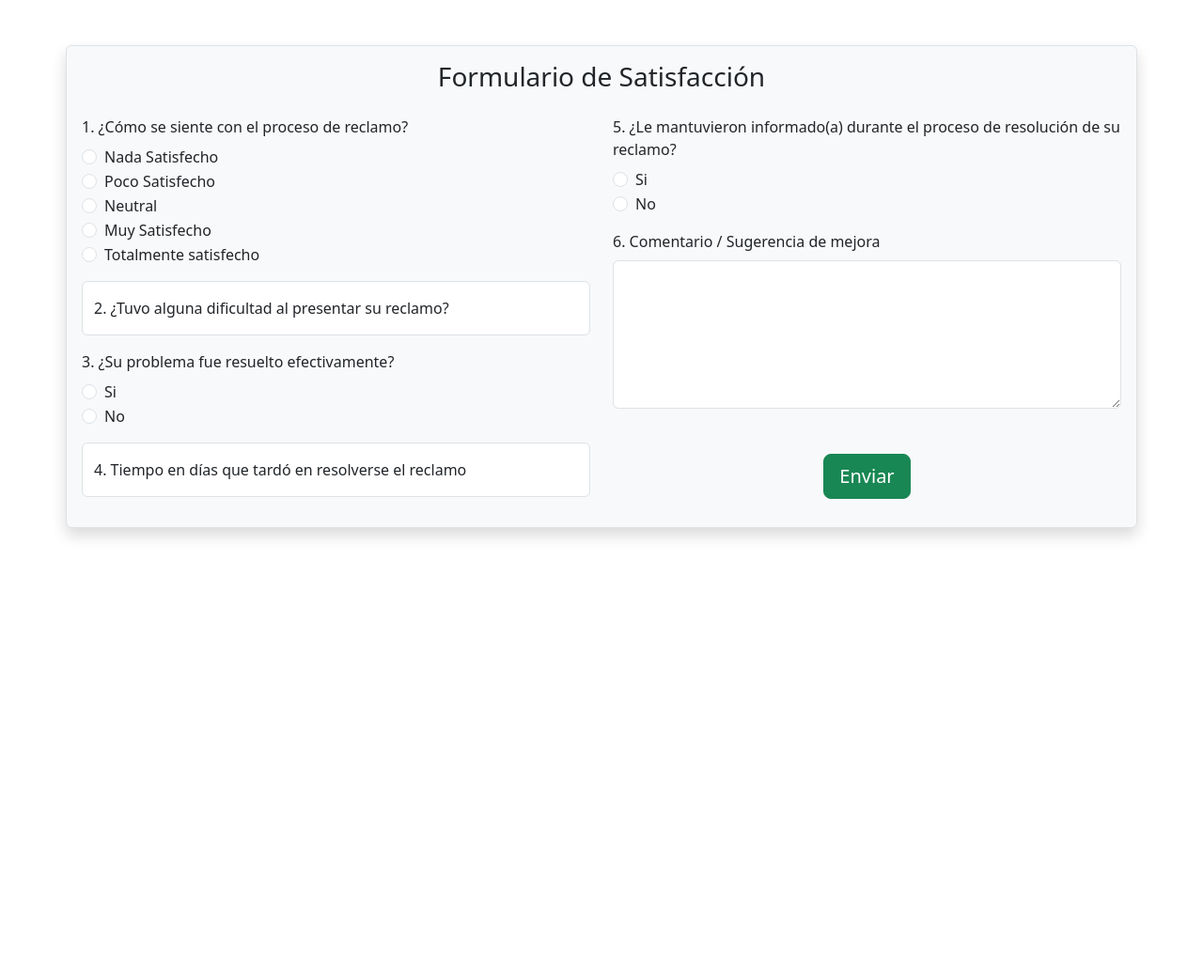
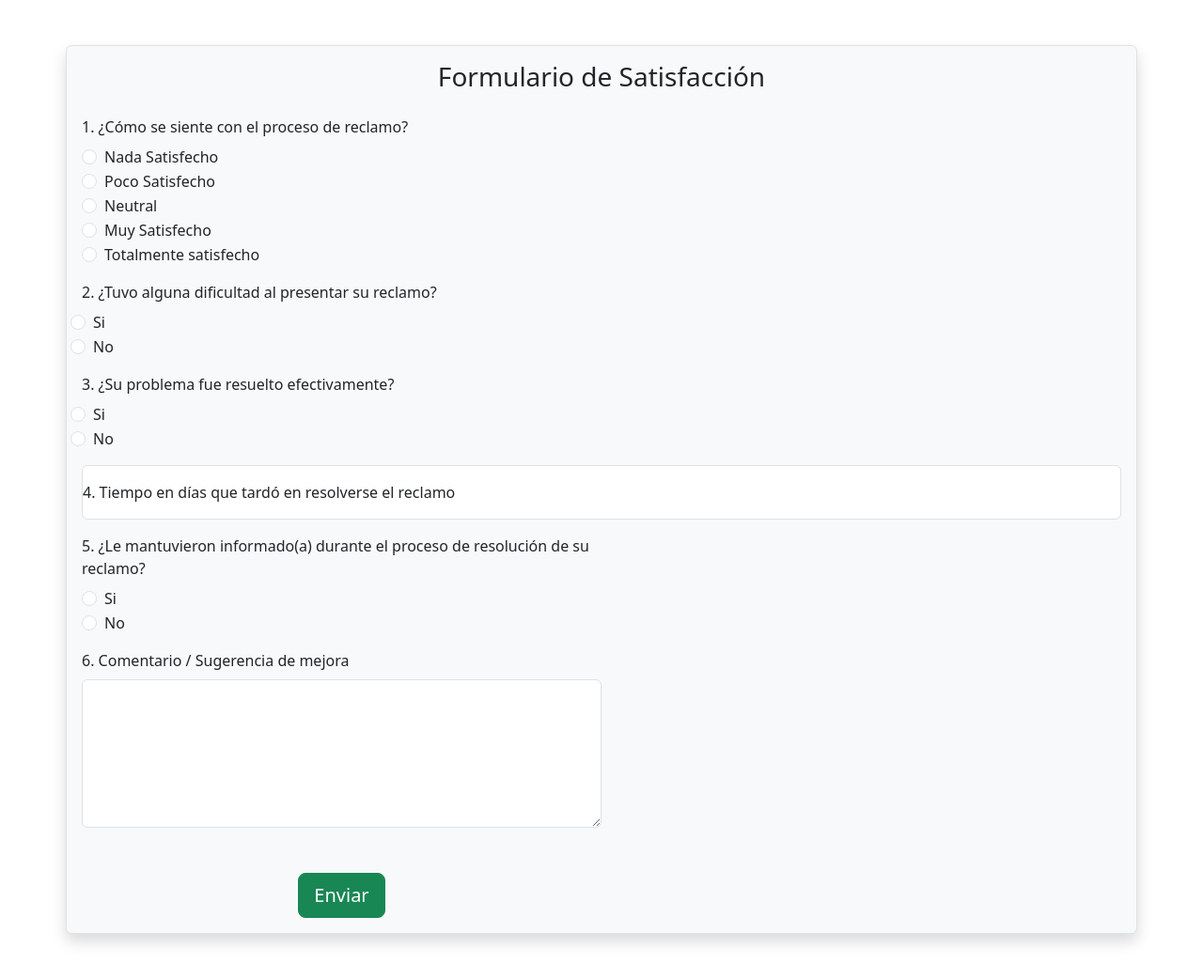
Before and after one commit to DvJeremy/web_reclamos, a PHP site: page /encuesta/satisfaccion.php in a window 1280 px wide. Shown: the whole page at 94% size. Before the commit the page ends 573 px from the top, so only its background shows below. Run offline with PHP 8.4, Linux system fonts and the light colour scheme.

Commit message:
modificacion del punto 2 y 4 del form

```diff
--- a/encuesta/satisfaccion.php
+++ b/encuesta/satisfaccion.php
@@ -46,10 +46,20 @@
                      </label>
                   </div>
 
-                  <div class="form-floating mb-3">
-                     <input class="form-control"  type="text" name="dificultad" id="campo_nombre" placeholder="Escribe tu nombre">
-                     <label class="form-label"  for="campo_nombre">2. ¿Tuvo alguna dificultad al presentar su reclamo?</label>
-                   </div>
+                  </div>
+                  <label class="form-label"  for="">2. ¿Tuvo alguna dificultad al presentar su reclamo?</label>
+                  <div class="form-check">
+                     <input class="form-check-input" type="radio" name="dificultad" value="Si" id="flexRadioDefault2" >
+                     <label class="form-check-label" for="flexRadioDefault2">
+                      Si
+                     </label>
+                  </div>
+                  <div class="form-check mb-3">
+                     <input class="form-check-input" type="radio" name="dificultad" value="No" id="flexRadioDefault2" >
+                     <label class="form-check-label" for="flexRadioDefault2">
+                        No
+                     </label>
+                  </div>
 
                   <label class="form-label"  for="">3. ¿Su problema fue resuelto efectivamente?</label>
                   <div class="form-check">
@@ -65,8 +75,8 @@
                      </label>
                   </div>
                   <div class="form-floating mb-3">
-                     <input class="form-control"  type="text" name="tiempo" id="campo_nombre" placeholder="Escribe tu nombre">
-                     <label class="form-label"  for="campo_nombre">4. Tiempo en días que tardó en resolverse el reclamo</label>
+                     <input class="form-control" type="number" name="tiempo" id="campo_nombre" placeholder="Escribe el tiempo en días" min="0" step="1">
+                     <label class="form-label" for="campo_nombre">4. Tiempo en días que tardó en resolverse el reclamo</label>
                   </div>
              </div>
 
```
